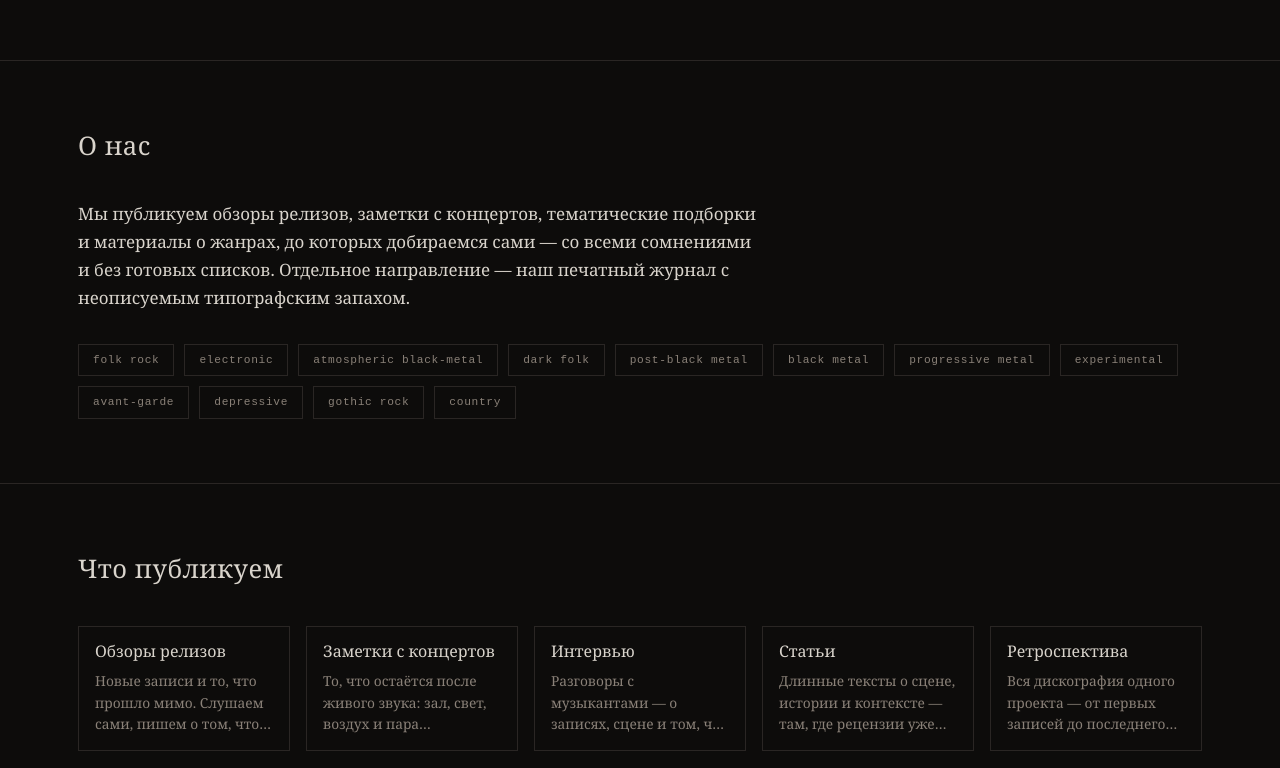
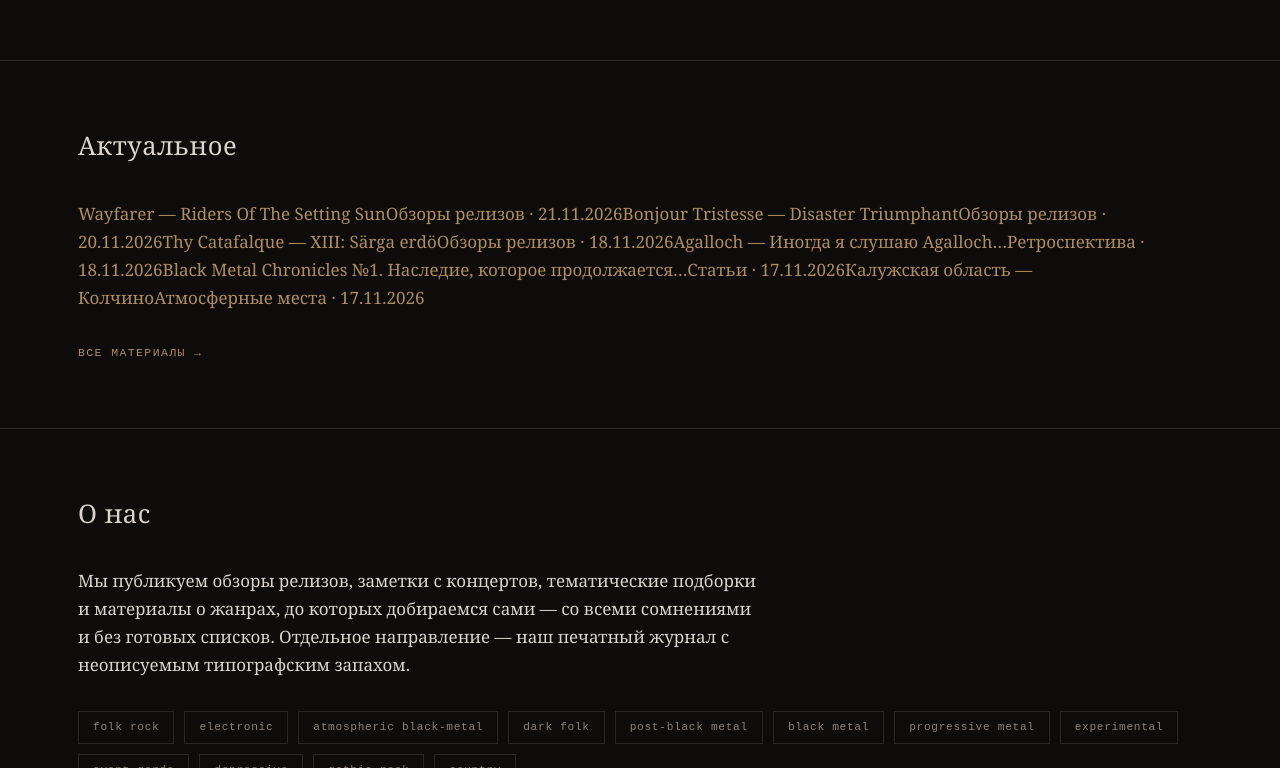
Before and after one commit to atmospheric-dev/atmospheric-jekyll, a Jekyll site: the page built from index.html, in a window 1280 px wide and 900 px high, scrolled down 794 px, cut to the strip 132-900 px from the top of the window. Built offline with Jekyll 4.4.1, drawn with Linux system fonts in a browser that asks for light colours; a script that is not in the unit is left out; part of the change alters nothing that is shown.

Commit message:
Update index.html

```diff
--- a/index.html
+++ b/index.html
@@ -142,6 +142,18 @@ layout: default
 
   <section>
     <div class="wrap">
+      <h2>Актуальное</h2>
+      <div class="latest" id="latest-list">
+        <p class="latest-empty">Загружаем…</p>
+      </div>
+      <p style="margin-top:24px">
+        <a class="back" href="{{ site.baseurl }}/search.html">Все материалы →</a>
+      </p>
+    </div>
+  </section>
+
+  <section>
+    <div class="wrap">
       <h2>О нас</h2>
       <p style="max-width:680px">
         Мы публикуем обзоры релизов, заметки с концертов, тематические подборки
@@ -228,6 +240,59 @@ layout: default
       </div>
     </div>
   </section>
+
+  <script>
+(function(){
+  var box = document.getElementById('latest-list');
+  if(!box) return;
+  var LIMIT = 6;
+
+  function fmt(d){
+    if(!d) return '';
+    var p = d.split('-');
+    return p.length === 3 ? p[2] + '.' + p[1] + '.' + p[0] : d;
+  }
+
+  fetch('{{ site.baseurl }}/search.json')
+    .then(function(r){ return r.json(); })
+    .then(function(list){
+      list = (list || [])
+        .filter(function(i){ return i.date; })
+        .sort(function(a,b){ return String(b.date).localeCompare(String(a.date)); })
+        .slice(0, LIMIT);
+
+      if(!list.length){
+        box.innerHTML = '<p class="latest-empty">Пока пусто.</p>';
+        return;
+      }
+
+      box.innerHTML = '';
+      list.forEach(function(item){
+        var a = document.createElement('a');
+        a.className = 'latest-item';
+        a.href = '{{ site.baseurl }}' + item.url;
+
+        var t = document.createElement('span');
+        t.className = 'latest-title';
+        t.textContent = item.subtitle
+          ? item.subtitle + ' — ' + item.title
+          : item.title;
+
+        var m = document.createElement('span');
+        m.className = 'latest-meta';
+        m.textContent = item.rubric + (item.date ? ' · ' + fmt(item.date) : '');
+
+        a.appendChild(t);
+        a.appendChild(m);
+        box.appendChild(a);
+      });
+    })
+    .catch(function(){
+      box.innerHTML = '<p class="latest-empty">Не удалось загрузить список.</p>';
+    });
+})();
+</script>
+
 </main>
 
 <script src="https://cdn.jsdelivr.net/npm/@supabase/supabase-js@2"></script>
```
